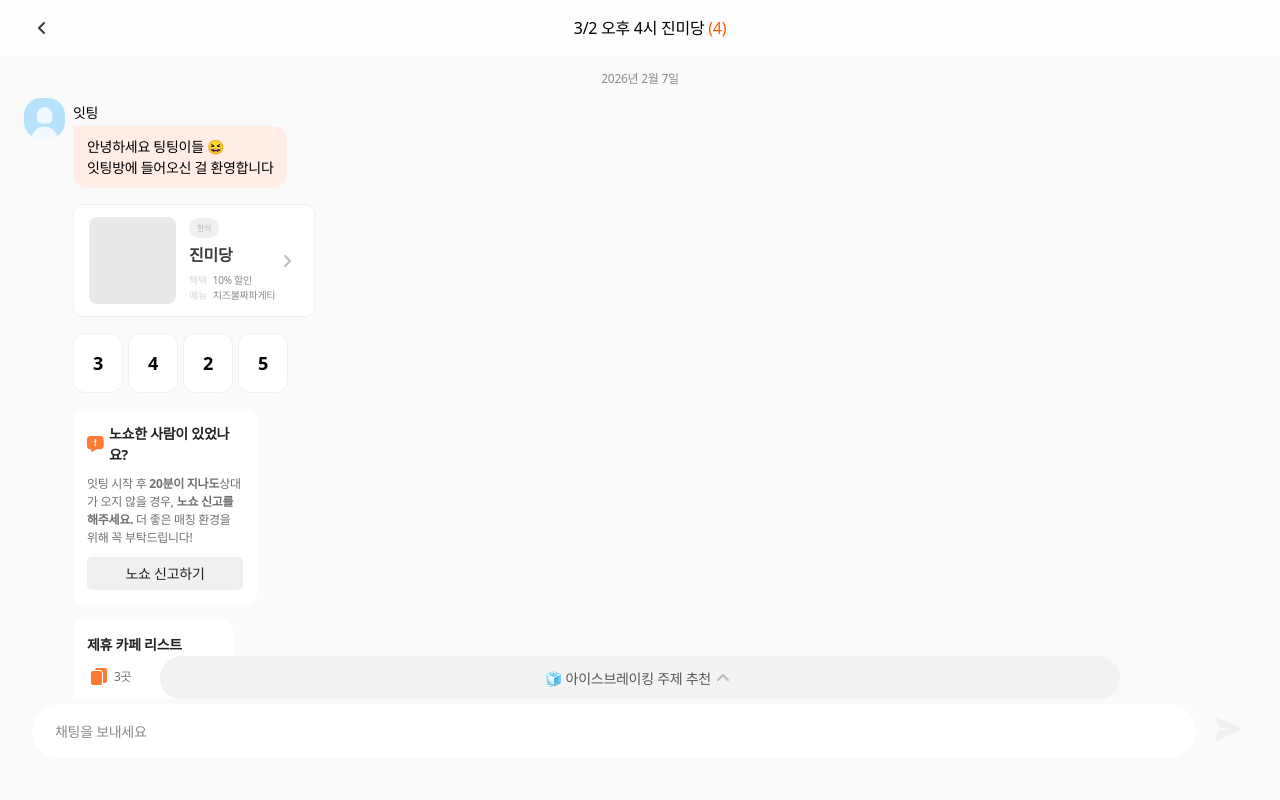
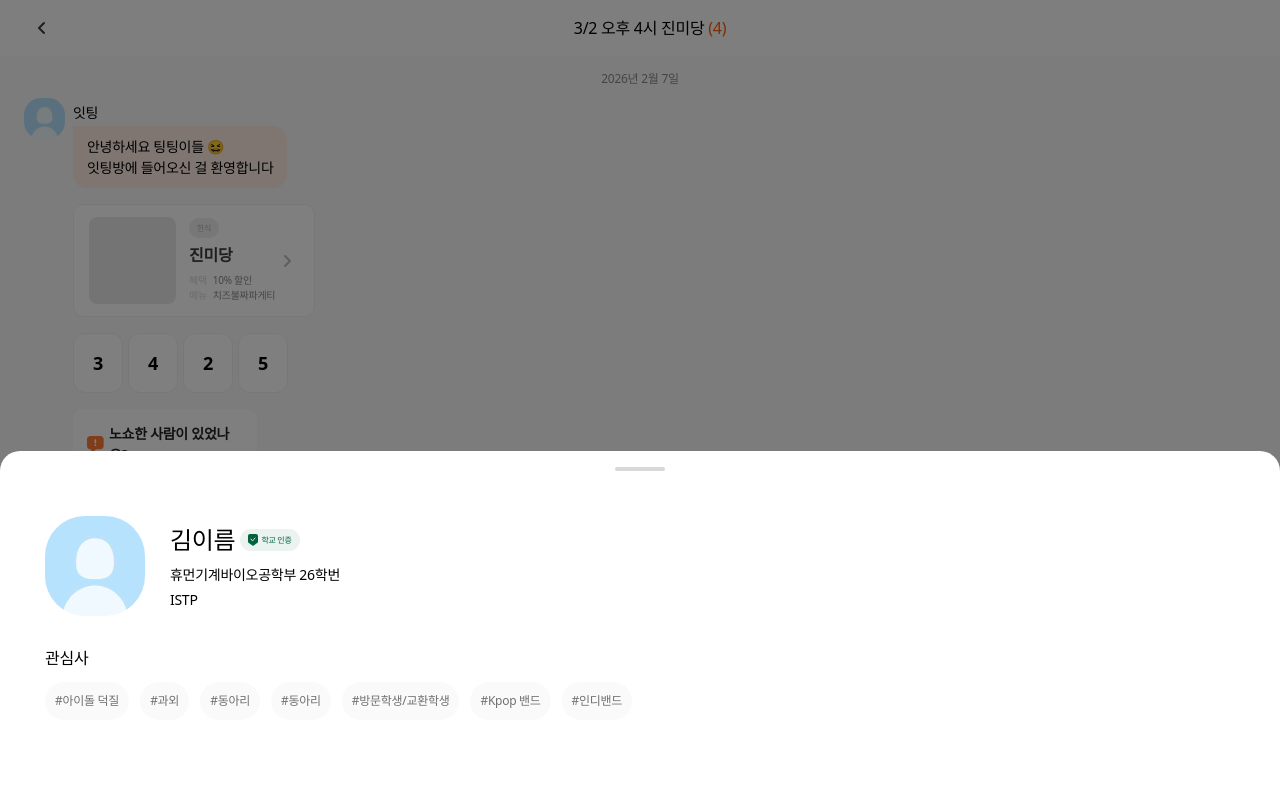
Before and after one commit to joyrii/EATING_WEB, a Next.js app: page /chat/1 in a window 1280 px wide. Both pictures are taken after a click on the element 165 px from the left and 506 px from the top of the page. Shown: the top 800 px of the page. Built offline with nearby package versions, Linux system fonts and the light colour scheme; a web font is replaced by a local one.

Commit message:
feat(chat-room): #24 - 프로필 조회 모달 UI 구현

```diff
--- a/src/app/(withoutTabBar)/chat/[chatRoom]/ChatRoomClient.tsx
+++ b/src/app/(withoutTabBar)/chat/[chatRoom]/ChatRoomClient.tsx
@@ -10,10 +10,12 @@ import CHAT_DATA from '@/constants/CHAT';
 import { useState } from 'react';
 import styled from 'styled-components';
 import { useRouter } from 'next/navigation';
+import ProfileModal from '@/components/chat/ProfileModal';
 
 export default function ChatRoomClient({ roomId }: { roomId: number }) {
   const [restaurantModalOpen, setRestaurantModalOpen] = useState(false);
   const [iceBreakingModalOpen, setIceBreakingModalOpen] = useState(false);
+  const [profileModalOpen, setProfileModalOpen] = useState(false);
   const [selectedRestaurant, setSelectedRestaurant] = useState<null | {
     id: number;
     name: string;
@@ -39,6 +41,9 @@ export default function ChatRoomClient({ roomId }: { roomId: number }) {
       // 노쇼 신고 페이지 이동
       case 'OPEN_FEEDBACK':
       // 피드백 페이지 이동
+      case 'OPEN_PROFILE':
+        setProfileModalOpen(true);
+        break;
       default:
         break;
     }
@@ -101,6 +106,10 @@ export default function ChatRoomClient({ roomId }: { roomId: number }) {
       <IceBreakingModal
         isOpen={iceBreakingModalOpen}
         onClose={() => setIceBreakingModalOpen(false)}
+      />
+      <ProfileModal
+        isOpen={profileModalOpen}
+        onClose={() => setProfileModalOpen(false)}
       />
     </div>
   );
--- a/src/components/chat/ChatMessage.tsx
+++ b/src/components/chat/ChatMessage.tsx
@@ -1,5 +1,4 @@
 import styled from 'styled-components';
-import BaseChip from '../BaseChip';
 import SYSTEM_CARD from '@/constants/SYSTEM_CARD';
 import RestaurantCard from './RestaurantCard';
 
@@ -12,6 +11,12 @@ export type MessageType =
   | 'noShowReport'
   | 'cafeList'
   | 'feedback';
+
+export type ProfilePayload = {
+  senderId?: number;
+  senderName?: string;
+  profileImageUrl?: string;
+};
 
 export type RestaurantPayload = {
   id: number;
@@ -38,14 +43,15 @@ export type ChatMessageData = {
   content?: string;
   createdAt: string; // ISO 원본
 
-  payload?: RestaurantPayload | CouponCodePayload;
+  payload?: RestaurantPayload | CouponCodePayload | ProfilePayload;
 };
 
 export type ChatAction =
   | { type: 'OPEN_RESTAURANT'; payload: RestaurantPayload }
   | { type: 'OPEN_NO_SHOW' }
   | { type: 'OPEN_CAFE_LIST' }
-  | { type: 'OPEN_FEEDBACK' };
+  | { type: 'OPEN_FEEDBACK' }
+  | { type: 'OPEN_PROFILE'; payload: ProfilePayload };
 
 export type ChatMessageProps = ChatMessageData & {
   roomId: number; // 페이지에서 주입
@@ -77,11 +83,13 @@ const ChatMessage = (props: ChatMessageProps) => {
         <OtherMessage
           content={content}
           createdAt={props.createdAtText}
+          senderId={props.senderId}
           senderName={props.senderName!}
           showSenderName={props.showSenderName}
           profileImageUrl={props.profileImageUrl}
           showProfileImage={props.showProfileImage}
           showCreatedAt={props.showCreatedAt}
+          onAction={props.onAction}
         />
       );
     case 'system':
@@ -121,24 +129,37 @@ function UserMessage({
 function OtherMessage({
   content,
   createdAt,
+  senderId,
   senderName,
   profileImageUrl,
   showCreatedAt,
   showSenderName,
   showProfileImage,
+  onAction,
 }: {
   content: string;
   createdAt: string;
+  senderId?: number;
   senderName: string;
   profileImageUrl?: string;
   showSenderName?: boolean;
   showCreatedAt?: boolean;
   showProfileImage?: boolean;
+  onAction?: (action: ChatAction) => void;
 }) {
   return (
     <MessageContainer>
       {showProfileImage ? (
-        <ProfileImage src={profileImageUrl} alt="profile" />
+        <ProfileButton
+          onClick={() => {
+            onAction?.({
+              type: 'OPEN_PROFILE',
+              payload: { senderId, senderName, profileImageUrl },
+            });
+          }}
+        >
+          <ProfileImage src={profileImageUrl} alt="profile" />
+        </ProfileButton>
       ) : (
         <ProfileImagePlaceholder />
       )}
@@ -302,6 +323,15 @@ const MessageContainer = styled.div`
   margin-bottom: 12px;
 `;
 
+const ProfileButton = styled.button`
+  padding: 0;
+  border: none;
+  background-color: transparent;
+  cursor: pointer;
+  display: flex;
+  align-items: flex-start;
+`;
+
 const ProfileImage = styled.img`
   width: 41px;
   height: 41px;
--- /dev/null
+++ b/src/components/chat/ProfileModal.tsx
@@ -0,0 +1,178 @@
+import { useEffect, useState } from 'react';
+import { createPortal } from 'react-dom';
+import styled from 'styled-components';
+
+export default function ProfileModal({
+  isOpen,
+  onClose,
+}: {
+  isOpen: boolean;
+  onClose: () => void;
+}) {
+  const [mounted, setMounted] = useState(false);
+  useEffect(() => {
+    setMounted(true);
+    return () => setMounted(false);
+  }, []);
+
+  if (!mounted || !isOpen) return null;
+
+  const INTERESTS = [
+    '아이돌 덕질',
+    '과외',
+    '동아리',
+    '동아리',
+    '방문학생/교환학생',
+    'Kpop 밴드',
+    '인디밴드',
+  ];
+
+  return createPortal(
+    <Overlay onClick={onClose}>
+      <Modal onClick={(e) => e.stopPropagation()}>
+        <Bar />
+        <UserInfo>
+          <ProfileImage
+            src="/images/chat/profile-image-1.jpeg"
+            alt="Profile Image"
+          />
+          <UserInfoDetails>
+            <UserNameWrapper>
+              <UserName>김이름</UserName>
+              <VerificationChip>
+                <VerificationMark
+                  src="/svgs/chat/verification-mark.svg"
+                  alt="Verification Mark"
+                />
+                학교 인증
+              </VerificationChip>
+            </UserNameWrapper>
+            <UserDetail>휴먼기계바이오공학부 26학번</UserDetail>
+            <UserDetail>ISTP</UserDetail>
+          </UserInfoDetails>
+        </UserInfo>
+        <InterestsWrapper>
+          <InterestsTitle>관심사</InterestsTitle>
+          <InterestsList>
+            {INTERESTS.map((interest, index) => (
+              <InterestChip key={index}>#{interest}</InterestChip>
+            ))}
+          </InterestsList>
+        </InterestsWrapper>
+      </Modal>
+    </Overlay>,
+    document.body,
+  );
+}
+
+const Overlay = styled.div`
+  position: fixed;
+  inset: 0;
+  background: rgba(0, 0, 0, 0.5);
+  z-index: 1000;
+`;
+
+const Modal = styled.div`
+  position: fixed;
+  bottom: 0;
+  left: 0;
+  right: 0;
+  background: #fff;
+  z-index: 1001;
+  border-top-left-radius: 20px;
+  border-top-right-radius: 20px;
+  max-height: 80vh;
+  display: flex;
+  flex-direction: column;
+  padding: 16px 45px 70px 45px;
+`;
+
+const Bar = styled.div`
+  width: 50px;
+  height: 4px;
+  background: #d9d9d9;
+  border-radius: 17px;
+  margin: 0 auto;
+`;
+
+const UserInfo = styled.div`
+  display: flex;
+  align-items: center;
+  flex-direction: row;
+  margin-top: 45px;
+`;
+
+const ProfileImage = styled.img`
+  width: 100px;
+  height: 100px;
+  border-radius: 40px;
+  object-fit: cover;
+  margin-right: 25px;
+`;
+
+const UserInfoDetails = styled.div`
+  display: flex;
+  flex-direction: column;
+  gap: 4px;
+`;
+
+const UserNameWrapper = styled.div`
+  display: flex;
+  align-items: center;
+  margin-bottom: 2px;
+`;
+
+const UserName = styled.h2`
+  font-size: 24px;
+  font-weight: 500;
+`;
+
+const VerificationChip = styled.div`
+  display: flex;
+  align-items: center;
+  gap: 3px;
+  background: rgba(0, 100, 62, 0.08);
+  border-radius: 30px;
+  color: #00643e;
+  font-size: 8px;
+  font-weight: 500;
+  padding: 5px 8px;
+  margin-left: 5px;
+`;
+
+const VerificationMark = styled.img`
+  width: 10px;
+  height: 12px;
+`;
+
+const UserDetail = styled.p`
+  font-size: 14px;
+  font-weight: 400;
+`;
+
+const InterestsWrapper = styled.div`
+  margin-top: 30px;
+  gap: 12px;
+  display: flex;
+  flex-direction: column;
+`;
+
+const InterestsTitle = styled.h3`
+  font-size: 16px;
+  font-weight: 500;
+`;
+
+const InterestsList = styled.div`
+  display: flex;
+  flex-wrap: wrap;
+`;
+
+const InterestChip = styled.span`
+  font-size: 12px;
+  color: #707070;
+  background: #fafafa;
+  padding: 10px;
+  border-radius: 30px;
+  margin-right: 11px;
+  margin-bottom: 10px;
+`;
--- a/src/constants/CHAT.tsx
+++ b/src/constants/CHAT.tsx
@@ -47,6 +47,16 @@ const CHAT_DATA: ChatMessageData[] = [
     messageType: 'feedback',
     createdAt: new Date().toISOString(),
   },
+  {
+    id: '7',
+    senderType: 'other',
+    senderId: 101,
+    senderName: '홍길동',
+    messageType: 'text',
+    content: '안녕하세요! 반가워요 😊',
+    createdAt: new Date().toISOString(),
+    profileImageUrl: '/images/chat/profile-image-1.jpeg',
+  },
 ];
 
 export default CHAT_DATA;
```
Also changed, not shown: public/svgs/chat/verification-mark.svg (added).
